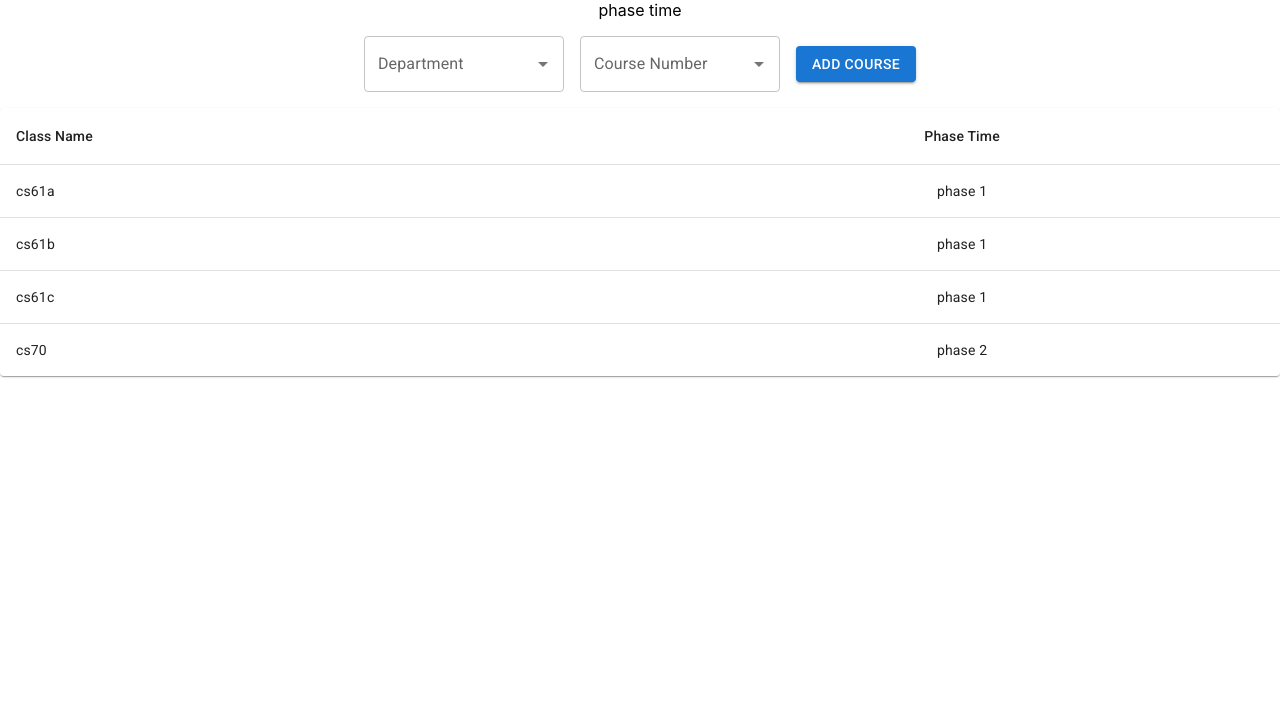
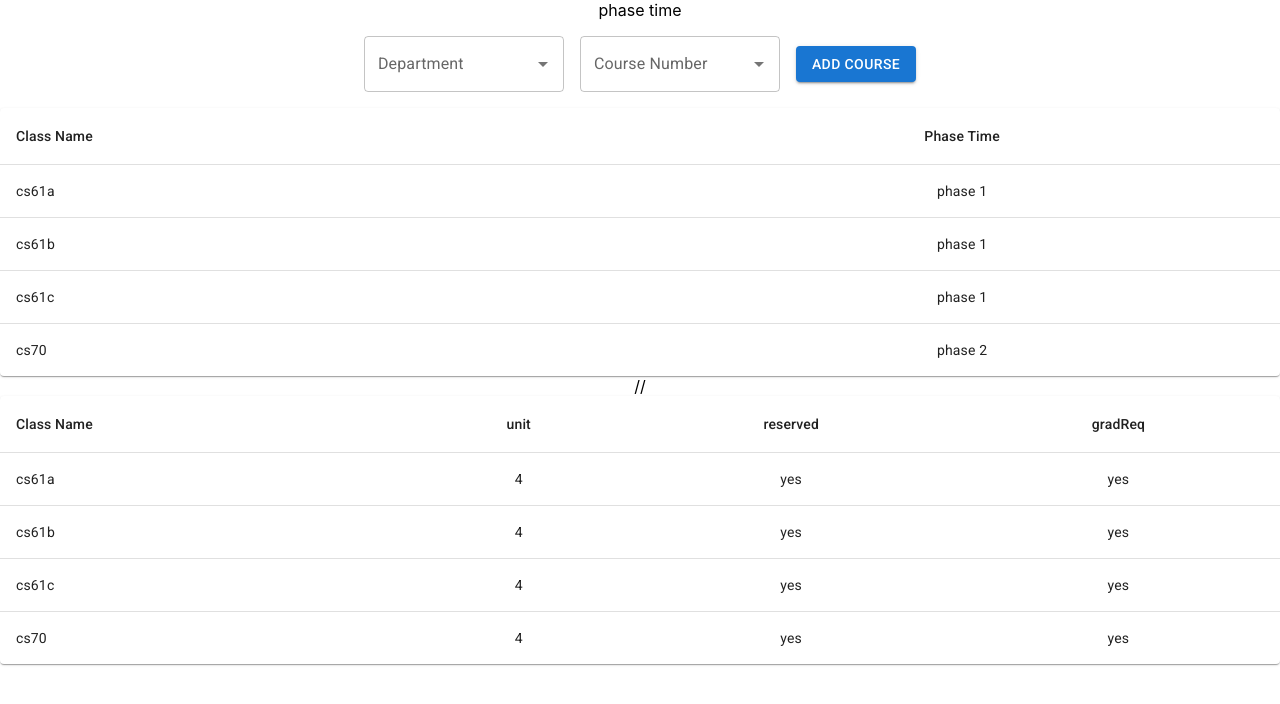
Before and after one commit to Frederic-Chopin/Cal-Hacks, a React (Create React App) app in the folder frontend/phasetime/: page / in a window 1280 px wide. Shown: the top 704 px of the page. Built offline with nearby package versions, Linux system fonts and the light colour scheme.

Commit message:
class list added

```diff
--- a/frontend/phasetime/src/App.js
+++ b/frontend/phasetime/src/App.js
@@ -1,12 +1,14 @@
 import './App.css';
 import MyClass from './MyClass.js';
 import SearchBar from './SearchBar.js'
+import ClassList from './ClassList.js'
 function App() {
   return (
     <div className="App">
       phase time
       <SearchBar />
       <MyClass />
+//      <ClassList />
     </div>
   );
 }
--- /dev/null
+++ b/frontend/phasetime/src/ClassList.js
@@ -0,0 +1,54 @@
+import * as React from 'react';
+import Table from '@mui/material/Table';
+import TableBody from '@mui/material/TableBody';
+import TableCell from '@mui/material/TableCell';
+import TableContainer from '@mui/material/TableContainer';
+import TableHead from '@mui/material/TableHead';
+import TableRow from '@mui/material/TableRow';
+import Paper from '@mui/material/Paper';
+import './App.css';
+
+function createData(name, unit, reserved, gradReq) {
+  return {name: name, unit: unit, reserved:reserved, gradReq: gradReq};
+}
+
+const rows = [
+  createData('cs61a', '4', 'yes', 'yes'),
+  createData('cs61b', '4', 'yes', 'yes'),
+  createData('cs61c', '4', 'yes', 'yes'),
+  createData('cs70', '4', 'yes', 'yes'),
+];
+
+function ClassList() {
+  return (
+    <TableContainer component={Paper}>
+      <Table sx={{ minWidth: 300}} aria-label="simple table">
+        <TableHead>
+          <TableRow>
+            <TableCell>Class Name </TableCell>
+            <TableCell align="center">unit</TableCell>
+            <TableCell align="center">reserved</TableCell>
+            <TableCell align="center">gradReq</TableCell>
+          </TableRow>
+        </TableHead>
+        <TableBody>
+          {rows.map((row) => (
+            <TableRow
+              key={row.name}
+              sx={{ '&:last-child td, &:last-child th': { border: 0 } }}
+            >
+              <TableCell component="th" scope="row">
+                {row.name}
+              </TableCell>
+              <TableCell align="center">{row.unit}</TableCell>
+              <TableCell align="center">{row.reserved}</TableCell>
+              <TableCell align="center">{row.gradReq}</TableCell>
+            </TableRow>
+          ))}
+        </TableBody>
+      </Table>
+    </TableContainer>
+  );
+}
+
+export default ClassList;
```
